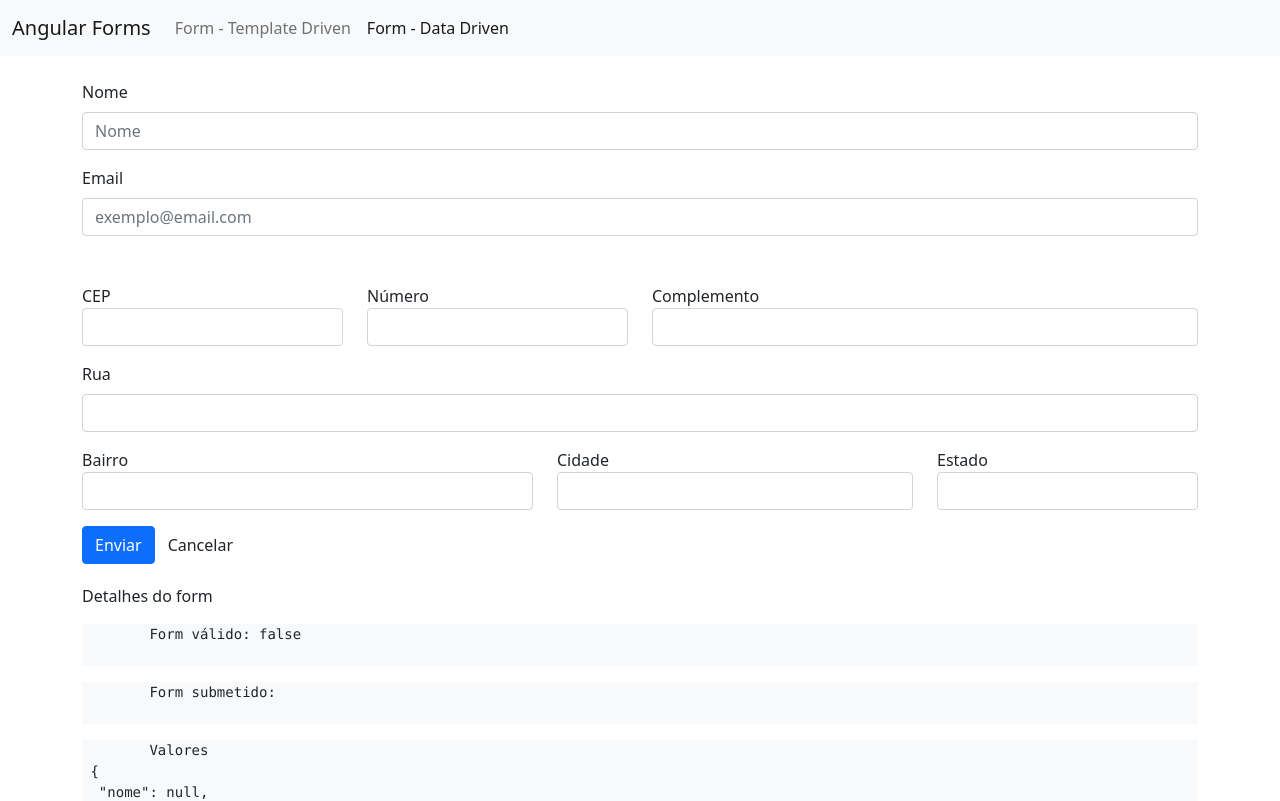
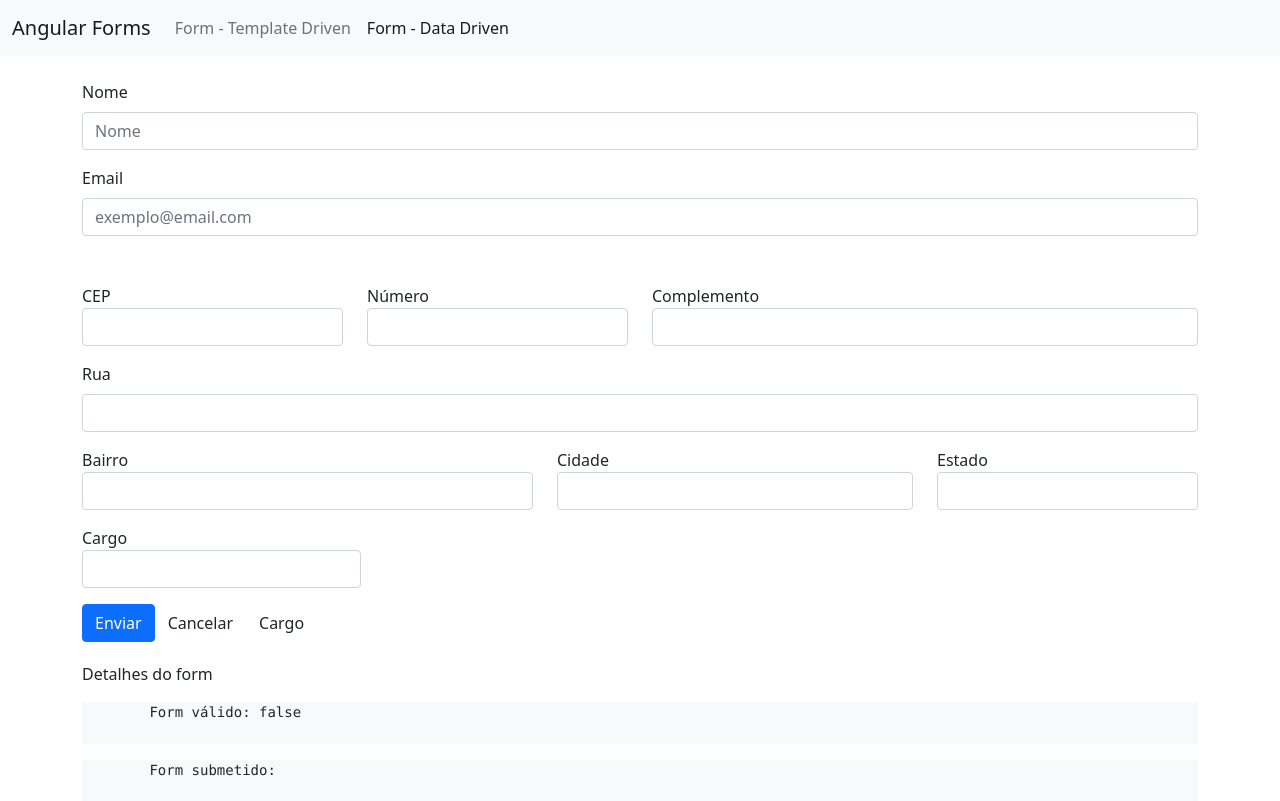
Before and after one commit to gseovana/curso-angular, an Angular app in the folder forms/: page /dataForm in a window 1280 px wide. Shown: the top 801 px of the page. Built offline with nearby package versions, Linux system fonts and the light colour scheme.

Commit message:
forms reativos: combobox com objetos

```diff
--- a/forms/src/app/data-form/data-form.component.html
+++ b/forms/src/app/data-form/data-form.component.html
@@ -68,9 +68,19 @@
       </div>
     </div>
 
+    <div class="form-group mb-3">
+      <div class="col-md-3" [ngClass]="aplicaCssErro('cargo')">
+        <label for="cargo" class="control-label">Cargo</label>
+        <select class="form-control" id="cargo" formControlName="cargo" [compareWith]="compararCargos">
+          <option *ngFor="let cargo of cargos" [ngValue]="cargo">{{ cargo.desc }}</option>
+        </select>
+      </div>
+    </div>
+
   <!--botão-->
       <button type="submit" class="btn btn-primary">Enviar</button>
       <button type="btn" (click)="cancelar()" class="btn">Cancelar</button>
+      <button type="btn" (click)="setarCargo()" class="btn">Cargo</button>
 
     <app-form-debug [form]="form"></app-form-debug>
   </form>
--- a/forms/src/app/data-form/data-form.component.ts
+++ b/forms/src/app/data-form/data-form.component.ts
@@ -15,6 +15,7 @@
 export class DataFormComponent implements OnInit {
   form: FormGroup;
   estados: EstadoBr[];
+  cargos: any[];
 
   constructor(
     private formBuilder: FormBuilder,
@@ -25,13 +26,15 @@
 
   ngOnInit() {
 
-
     this.dropdownService.getEstadosBr()
     .subscribe((dados: any) => {this.estados = dados; console.log(dados)});
+
+    this.cargos = this.dropdownService.getCargos();
 
     this.form = this.formBuilder.group({
       nome: [null, [Validators.required, Validators.minLength(3)]],
       email: [null, [Validators.required, Validators.email]],
+
       endereco: this.formBuilder.group({
         cep: [null, Validators.required],
         numero: [null, Validators.required],
@@ -40,7 +43,10 @@
         bairro: [null, Validators.required],
         cidade: [null, Validators.required],
         estado: [null, Validators.required]
-      })
+      }),
+
+      cargo: [null]
+
     });
   }
 
@@ -123,4 +129,13 @@
     //this.form.get('nome').setValue('Geovana');
     //this.form.get('endereco.numero').setValue(14);
   }
+
+  setarCargo(){
+    const cargo = { nome: 'Dev', nivel: 'Pleno', desc: 'Dev Pl'};
+    this.form.get('cargo').setValue(cargo);
+  }
+
+  compararCargos(obj1, obj2){
+    return obj1 && obj2 ? (obj1.nome === obj2.nome && obj1.nivel === obj2.nivel) : obj1 && obj2 ;
+  }
 }
--- a/forms/src/app/shared/services/dropdown.service.ts
+++ b/forms/src/app/shared/services/dropdown.service.ts
@@ -15,4 +15,13 @@
         map((response: Response) => response)
       );
   }
+
+  getCargos(){
+    return [
+      { nome: 'Dev', nivel: 'Junior', desc: 'Dev Jr'},
+      { nome: 'Dev', nivel: 'Pleno', desc: 'Dev Pl'},
+      { nome: 'Dev', nivel: 'Senior', desc: 'Dev Sr'}
+    ];
+  }
+
 }
```
